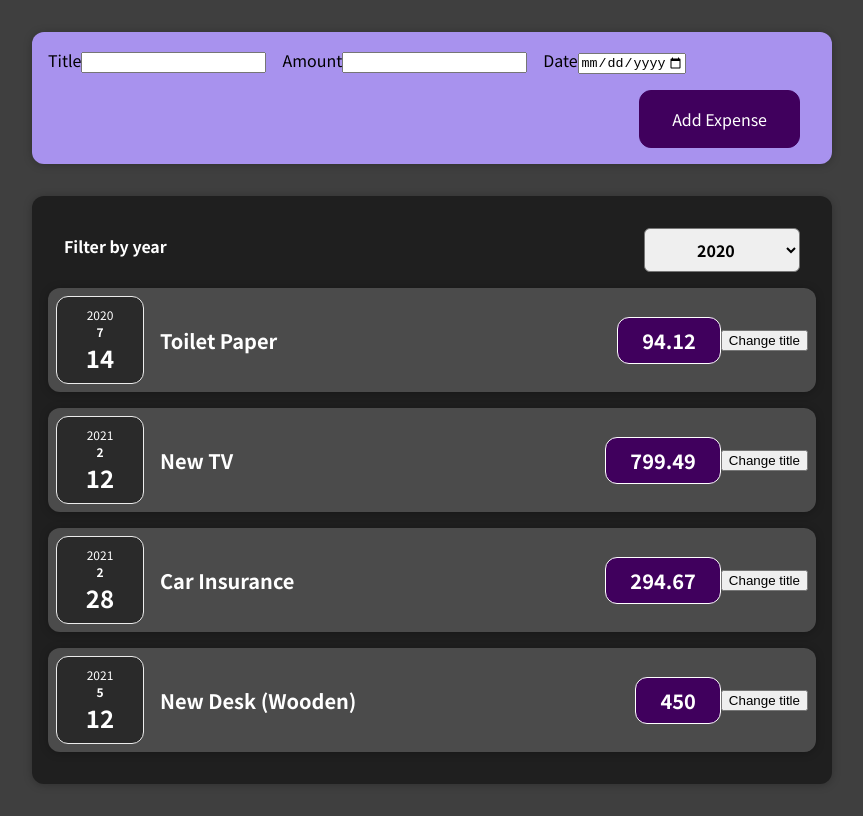
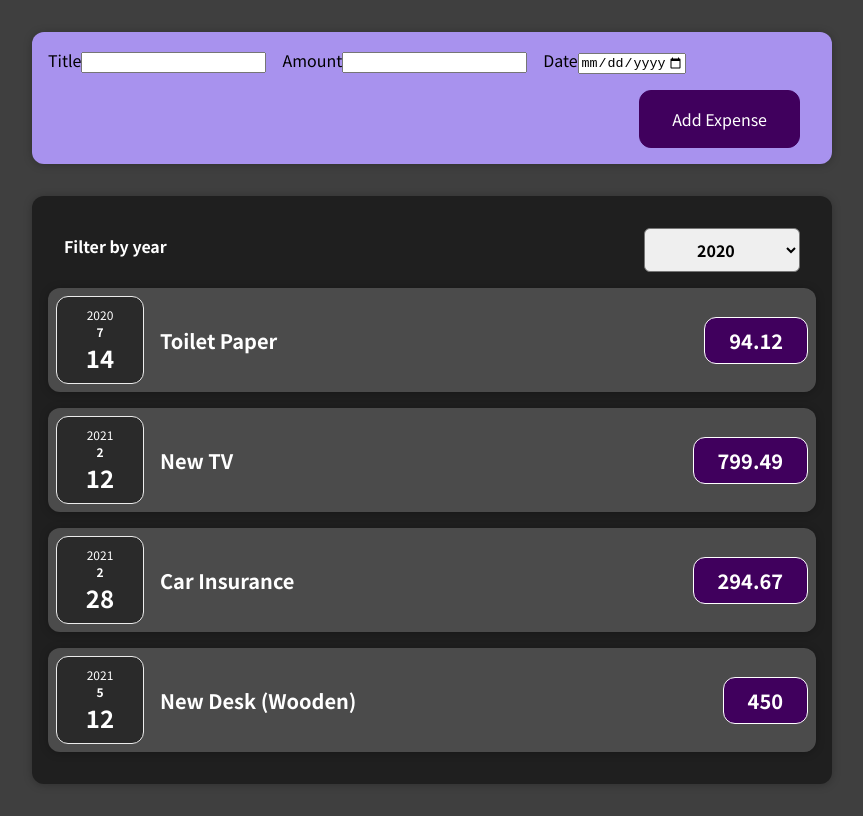
Before and after one commit to wcqrwtqr/react22-course, a React (Create React App) app in the folder 01-starting-setup/: page / in a window 1280 px wide. Shown: the whole page, without its empty margins (208-1071 px from the left). Built offline with nearby package versions, Linux system fonts and the light colour scheme.

Commit message:
remove the button from expense item

```diff
--- a/01-starting-setup/src/components/Expenses/ExpenseItem.js
+++ b/01-starting-setup/src/components/Expenses/ExpenseItem.js
@@ -1,26 +1,16 @@
-import React, { useState } from 'react';
+import React from 'react';
 import './ExpenseItem.css'
 import Card from '../UI/Card'
 import ExpenseDate from './ExpenseDate'
 
 const ExpenseItem = (props) => {
-
-  // Make the state for the props that needs to be changes
-  const [title, setTitle] = useState(props.title)
-
-  // The click handler function
-  const clickHandler = () => {
-    setTitle('Updated')
-    console.log('Clicked !!!');
-  }
   return (
     <Card className='expense-item'>
       <ExpenseDate date={props.date} />
       <div className='expense-item__description'>
-        <h2>{title}</h2>
+        <h2>{props.title}</h2>
         <div className='expense-item__price'>{props.amount}</div>
       </div>
-      <button onClick={clickHandler}>Change title</button>
     </Card>
   )
 }
--- a/01-starting-setup/src/components/Expenses/Expenses.js
+++ b/01-starting-setup/src/components/Expenses/Expenses.js
@@ -16,7 +16,8 @@ const Expenses = (props) => {
   return (
     <div>
       <Card className='expenses'>
-        <ExpensesFitler selected={filteredYear} onChangeFilter={filterChangeHandler}/>
+        <ExpensesFitler selected={filteredYear}
+                        onChangeFilter={filterChangeHandler}/>
         <ExpenseItem
           title={props.items[0].title}
           amount={props.items[0].amount}
--- a/01-starting-setup/src/components/Expenses/ExpensesFilter.js
+++ b/01-starting-setup/src/components/Expenses/ExpensesFilter.js
@@ -1,4 +1,4 @@
-import React, {useState} from 'react';
+import React from 'react';
 import './ExpensesFilter.css';
 
 const ExpensesFilter = (props) => {
```
